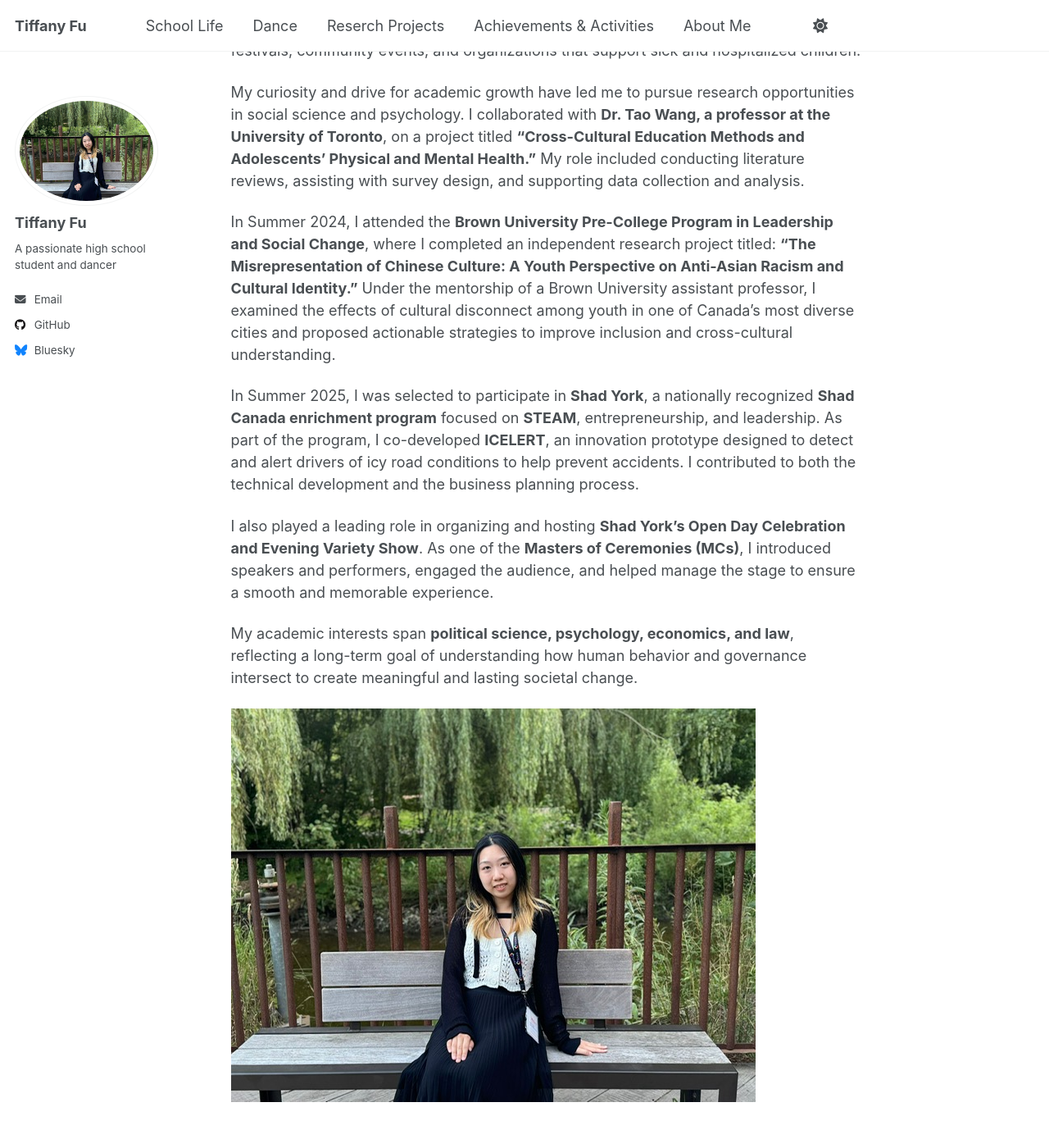
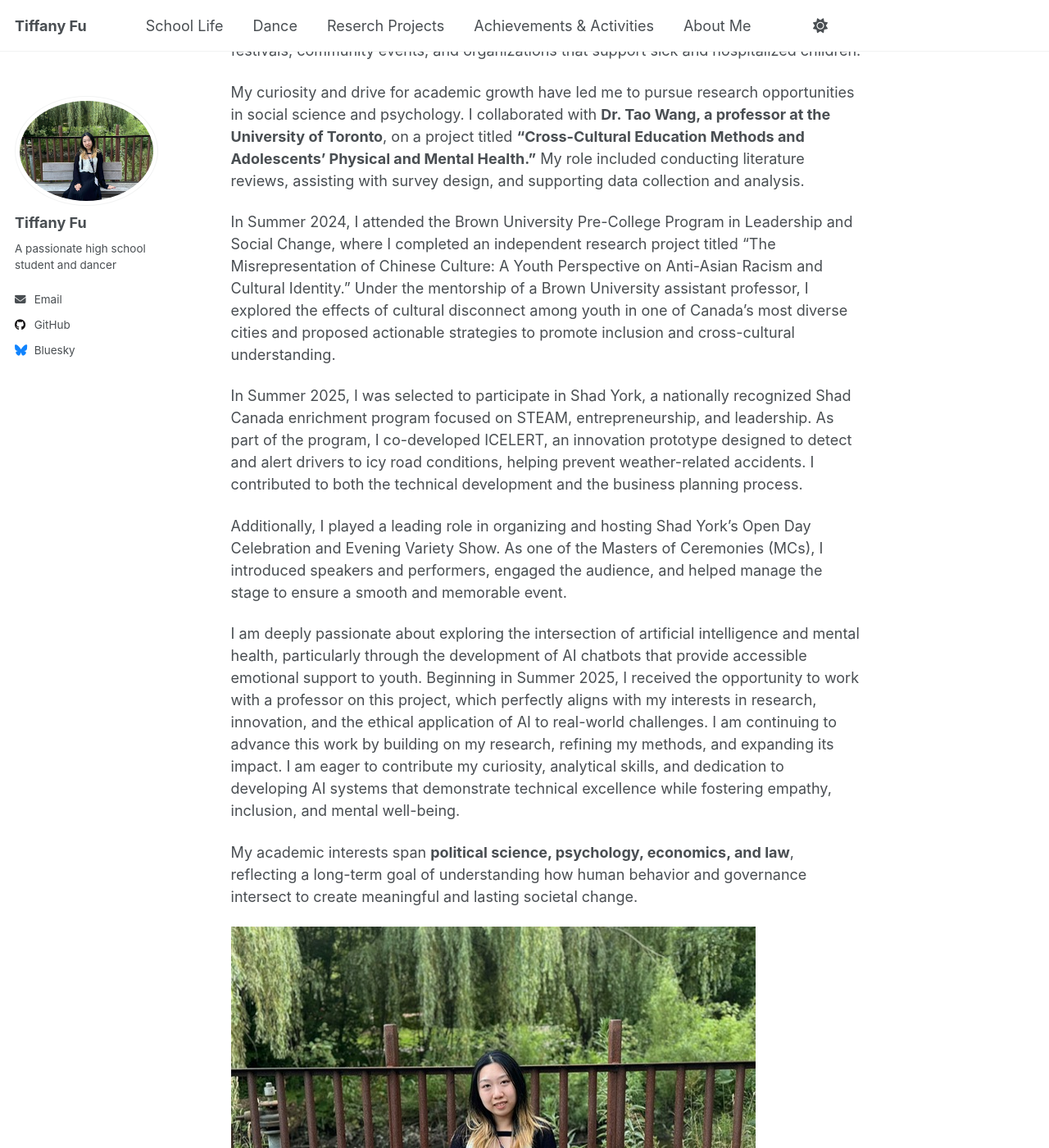
Before and after one commit to TiffanyJTFu/TiffanyFu, a Jekyll site: the page built from _pages/about.md, in a window 1280 px wide and 1400 px high, scrolled down 4856 px. Shown: the whole window at 82% size. Built offline with Jekyll 4.4.1, drawn with Linux system fonts in a browser that asks for light colours; a script that is not in the unit is left out.

Commit message:
Refine about.md for improved readability
Updated text for clarity and conciseness in the about section.

```diff
--- a/_pages/about.md
+++ b/_pages/about.md
@@ -63,11 +63,13 @@ Giving back to the community is deeply important to me. I regularly volunteer at
 
 My curiosity and drive for academic growth have led me to pursue research opportunities in social science and psychology. I collaborated with **Dr. Tao Wang, a professor at the University of Toronto**, on a project titled **“Cross-Cultural Education Methods and Adolescents’ Physical and Mental Health.”** My role included conducting literature reviews, assisting with survey design, and supporting data collection and analysis.
 
-In Summer 2024, I attended the **Brown University Pre-College Program in Leadership and Social Change**, where I completed an independent research project titled: **“The Misrepresentation of Chinese Culture: A Youth Perspective on Anti-Asian Racism and Cultural Identity.”** Under the mentorship of a Brown University assistant professor, I examined the effects of cultural disconnect among youth in one of Canada’s most diverse cities and proposed actionable strategies to improve inclusion and cross-cultural understanding.
+In Summer 2024, I attended the Brown University Pre-College Program in Leadership and Social Change, where I completed an independent research project titled “The Misrepresentation of Chinese Culture: A Youth Perspective on Anti-Asian Racism and Cultural Identity.” Under the mentorship of a Brown University assistant professor, I explored the effects of cultural disconnect among youth in one of Canada’s most diverse cities and proposed actionable strategies to promote inclusion and cross-cultural understanding.
 
-In Summer 2025, I was selected to participate in **Shad York**, a nationally recognized **Shad Canada enrichment program** focused on **STEAM**, entrepreneurship, and leadership. As part of the program, I co-developed **ICELERT**, an innovation prototype designed to detect and alert drivers of icy road conditions to help prevent accidents. I contributed to both the technical development and the business planning process.
+In Summer 2025, I was selected to participate in Shad York, a nationally recognized Shad Canada enrichment program focused on STEAM, entrepreneurship, and leadership. As part of the program, I co-developed ICELERT, an innovation prototype designed to detect and alert drivers to icy road conditions, helping prevent weather-related accidents. I contributed to both the technical development and the business planning process.
 
-I also played a leading role in organizing and hosting **Shad York’s Open Day Celebration and Evening Variety Show**. As one of the **Masters of Ceremonies (MCs)**, I introduced speakers and performers, engaged the audience, and helped manage the stage to ensure a smooth and memorable experience.
+Additionally, I played a leading role in organizing and hosting Shad York’s Open Day Celebration and Evening Variety Show. As one of the Masters of Ceremonies (MCs), I introduced speakers and performers, engaged the audience, and helped manage the stage to ensure a smooth and memorable event.
+
+I am deeply passionate about exploring the intersection of artificial intelligence and mental health, particularly through the development of AI chatbots that provide accessible emotional support to youth. Beginning in Summer 2025, I received the opportunity to work with a professor on this project, which perfectly aligns with my interests in research, innovation, and the ethical application of AI to real-world challenges. I am continuing to advance this work by building on my research, refining my methods, and expanding its impact. I am eager to contribute my curiosity, analytical skills, and dedication to developing AI systems that demonstrate technical excellence while fostering empathy, inclusion, and mental well-being.
 
 My academic interests span **political science, psychology, economics, and law**, reflecting a long-term goal of understanding how human behavior and governance intersect to create meaningful and lasting societal change.
 
```
